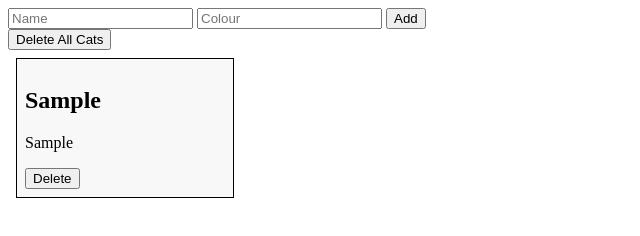
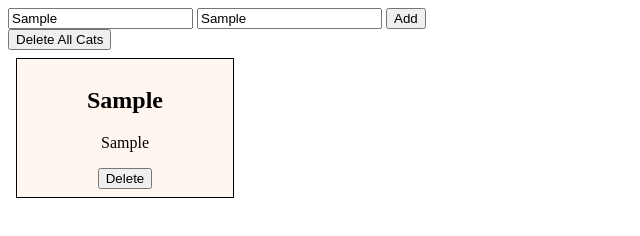
Before and after one commit to underscoredotspace/cc-homework-js-events-dom, a website: page app/public/index.html in a window 1280 px wide. Both pictures are taken after typing "Sample", "Sample" into the empty fields and a click on the button "Add". Shown: the whole page, without its empty margins (0-640 px from the left). Drawn offline with Linux system fonts and the light colour scheme.

Commit message:
Some DRYing and pretty colours

```diff
--- a/app/public/index.css
+++ b/app/public/index.css
@@ -1,11 +1,12 @@
 #cat-list {
   display: flex;
   flex-flow: row wrap;
+  text-align: center;
 }
 
 .cat-list__item {
   border: 1px solid black;
-  background-color: #dddddd33;
+  background-color: hsl(var(--h, 0), 100%, 97%);
   min-width: 200px;
   padding: 0.5rem;
   margin: 0.5rem;
--- a/app/public/index.js
+++ b/app/public/index.js
@@ -1,36 +1,47 @@
 (() => {
+  let hue = 0
   const catList = document.querySelector('#cat-list')
+  const deleteAllCats = document.querySelector('#delete-all-cats')
 
   document.querySelector('form#cat').addEventListener('submit', e => {
     e.preventDefault()
-    const catName = e.target.cat__name.value
-    const catColour = e.target.cat__colour.value
+    const {cat__name, cat__colour} = e.target
 
-    const catNameElement = newElement('h2', 'cat__name', catName)
-    const catColourElement = newElement('p', 'cat__colour', catColour)
-    const catDeleteElement = newElement('button', 'cat__delete', 'Delete')
+    const catNameElement = createElement('h2', 'cat__name', cat__name.value)
+    const catColourElement = createElement('p', 'cat__colour', cat__colour.value)
+
+    const catDeleteElement = createElement('button', 'cat__delete', 'Delete')
     catDeleteElement.addEventListener('click', e => {
       if (confirm('Are you sure?')) {
         e.target.parentElement.remove()
       }
     })
 
-    const catListItem = newElement('div', 'cat-list__item')
-
-    catListItem.appendChild(catNameElement)
-    catListItem.appendChild(catColourElement)
-    catListItem.appendChild(catDeleteElement)
-
+    const catListItem = createElement('div', 'cat-list__item')
+    catListItem.style.setProperty('--h', elementHue())
+    appendElements(catListItem, [catNameElement, catColourElement, catDeleteElement])
     catList.appendChild(catListItem)
 
-    e.target.reset()
+    // e.target.reset()
   })
 
-  function newElement(kind, className, content) {
+  function createElement(kind, className, content) {
     const element = document.createElement(kind)
     element.classList.add(className)
     if (content) { element.textContent = content}
     return element
   }
 
+  function appendElements(parent, elementArray) {
+    for (const element of elementArray) {
+      parent.appendChild(element)
+    }
+  }
+
+  function elementHue() {
+    hue += Math.floor(360/15)
+    if (hue >= 360) { hue = 0}
+    return hue
+  }
+
 })();
```
